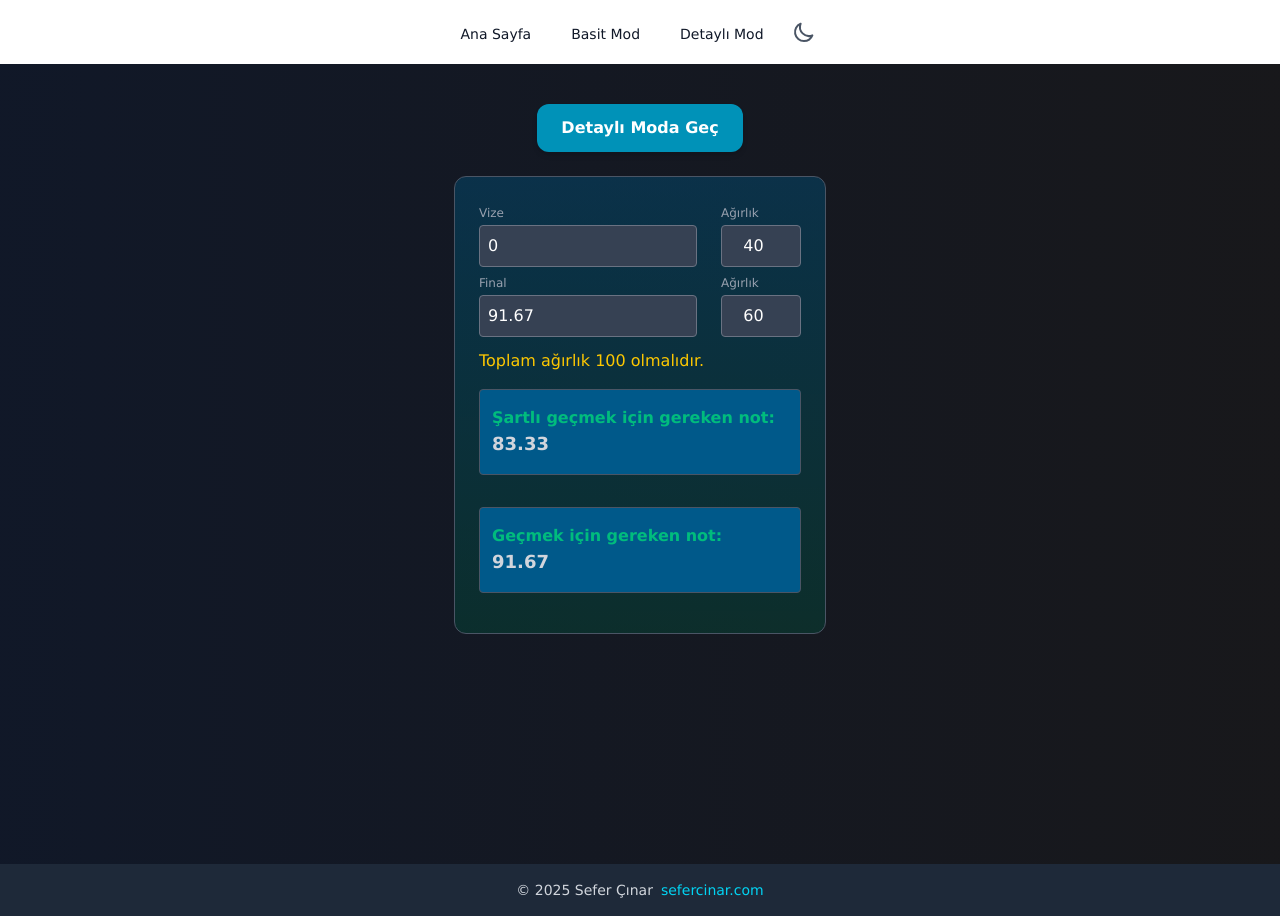
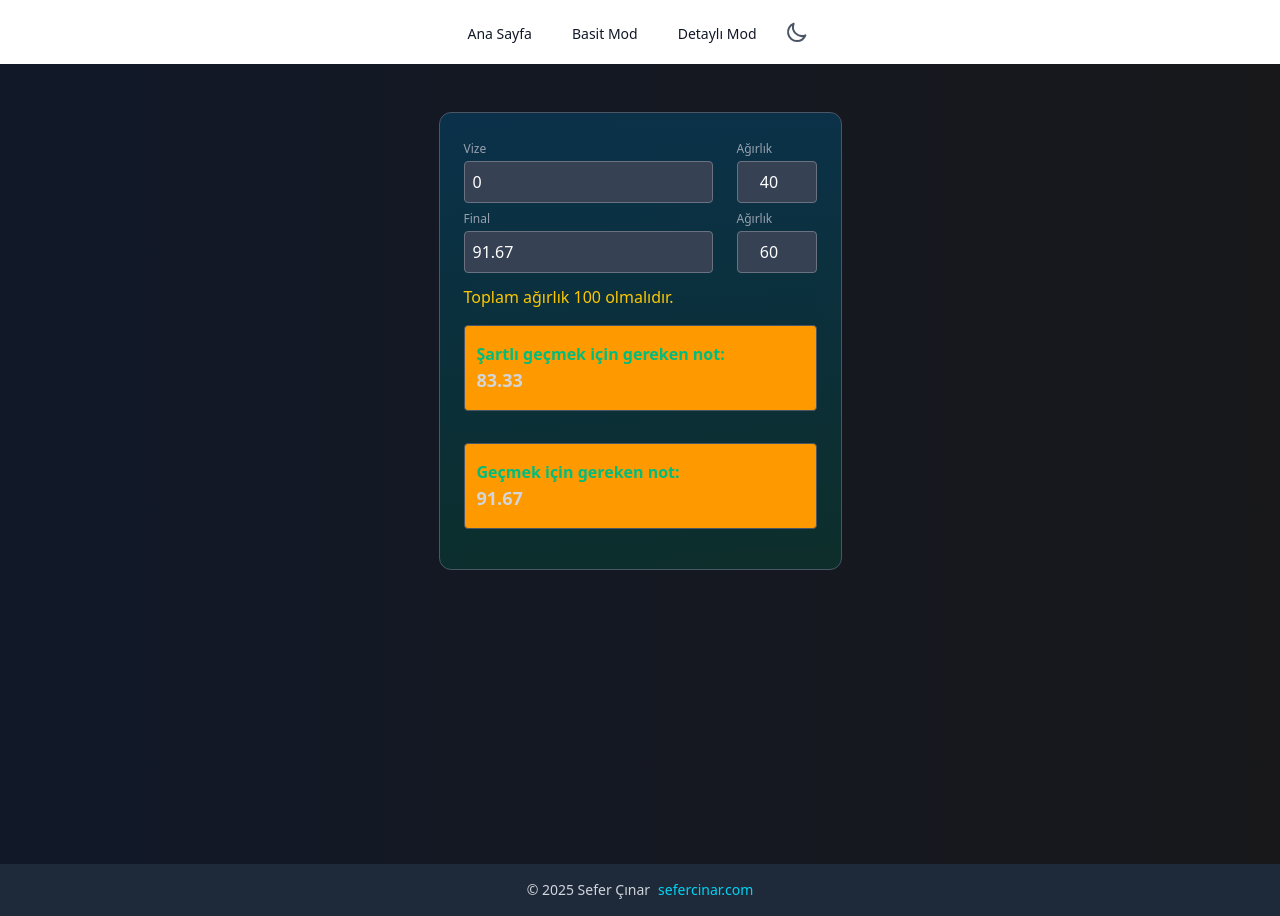
Before and after one commit to SeferCinar/examApp, a Nuxt app: page /basicMode in a window 1280 px wide. Built offline with nearby package versions, Linux system fonts and the light colour scheme.

Commit message:
dark-light mode switch added

```diff
--- a/assets/css/main.css
+++ b/assets/css/main.css
@@ -1,8 +1,3 @@
+
 @import "tailwindcss";
-
-* {
-    font-family: Verdana, Geneva, Tahoma, sans-serif;
-}
-body {
-   background-color: gray;
-}
+@custom-variant dark (&:where(.dark, .dark *));
--- a/components/GradeInfo.vue
+++ b/components/GradeInfo.vue
@@ -24,7 +24,7 @@ export default{
         infoBgColor:{
             type:String,
             required:false,
-            default:"bg-sky-800",
+            default:" bg-amber-500 dark:bg-sky-800",
         },
         infoBgColorHover:{
             type:String,
--- a/components/Navbar.vue
+++ b/components/Navbar.vue
@@ -24,7 +24,7 @@
 
             <button @click="toggleColorMode"
                     class="p-2 rounded-lg text-gray-600 dark:text-gray-300 hover:bg-gray-100 dark:hover:bg-gray-700 focus:outline-none">
-              <svg v-if="colorMode === 'dark'" xmlns="http://www.w3.org/2000/svg" class="h-6 w-6" fill="none" viewBox="0 0 24 24" stroke="currentColor">
+              <svg v-if="colorMode.value === 'dark'" xmlns="http://www.w3.org/2000/svg" class="h-6 w-6" fill="none" viewBox="0 0 24 24" stroke="currentColor">
                 <path stroke-linecap="round" stroke-linejoin="round" stroke-width="2" d="M12 3v1m0 16v1m9-9h-1M4 12H3m15.364 6.364l-.707-.707M6.343 6.343l-.707-.707m12.728 0l-.707.707M6.343 17.657l-.707.707M16 12a4 4 0 11-8 0 4 4 0 018 0z" />
               </svg>
               <svg v-else xmlns="http://www.w3.org/2000/svg" class="h-6 w-6" fill="none" viewBox="0 0 24 24" stroke="currentColor">
@@ -40,6 +40,9 @@
                   <path v-else stroke-linecap="round" stroke-linejoin="round" stroke-width="2" d="M4 6h16M4 12h16M4 18h16" />
                 </svg>
               </button>
+                  <div class="bg-white dark:bg-black text-black dark:text-white p-4">
+                       Açık modda beyaz arka plan, siyah yazı; koyu modda siyah arka plan, beyaz yazı.
+                  </div>
             </div>
           </div>
         </div>
@@ -70,12 +73,10 @@
   </template>
 
   <script setup lang="ts">
-  import { useColorMode } from '@vueuse/core'
-
   const colorMode = useColorMode()
   const isOpen = ref(false)
 
   function toggleColorMode() {
-    colorMode.value = colorMode.value === 'dark' ? 'light' : 'dark'
-  }
+  colorMode.preference = colorMode.value === 'dark' ? 'light' : 'dark'
+ }
   </script>
--- a/nuxt.config.ts
+++ b/nuxt.config.ts
@@ -1,13 +1,20 @@
 // https://nuxt.com/docs/api/configuration/nuxt-config
-
 import tailwindcss from "@tailwindcss/vite";
 export default defineNuxtConfig({
   compatibilityDate: '2024-11-01',
   devtools: { enabled: true },
-  css: ['~/assets/css/main.css'],
   vite: {
     plugins: [
       tailwindcss(),
     ],
   },
+  css: ['~/assets/css/main.css'],
+  modules: [
+    '@nuxtjs/color-mode'
+  ],
+  colorMode: {
+    classSuffix: '',
+    fallback: 'light',
+    preference: 'light',
+  },
 })
--- a/pages/advancedMode.vue
+++ b/pages/advancedMode.vue
@@ -65,10 +65,10 @@ export default {
 <template>
   <div class="flex flex-col items-center justify-center bg-gray-900 min-h-screen p-6">
    <div class="buttons flex flex-row gap-4">
-    <button @click="navigateTo('/basicMode')"
+    <!-- <button @click="navigateTo('/basicMode')"
       class="py-3 px-6 bg-cyan-600 hover:bg-cyan-500 text-white font-semibold rounded-xl shadow-md transition">
       Basit Moda Geç
-    </button>
+    </button> -->
 
     <button @click="addGradeComponent"
       class="py-3 px-6 bg-cyan-600 hover:bg-cyan-500 text-white font-semibold rounded-xl shadow-md transition">
--- a/pages/basicMode.vue
+++ b/pages/basicMode.vue
@@ -42,10 +42,10 @@ export default {
 
 <template>
   <div class="flex flex-col items-center bg-gradient-to-r from-gray-900 to-zinc-900 min-h-screen p-6">
-    <button @click="navigateTo('/advancedMode')"
+    <!-- <button @click="navigateTo('/advancedMode')"
       class="mt-4 py-3 px-6 bg-cyan-600 hover:bg-cyan-500 text-white font-semibold rounded-xl shadow-md transition">
       Detaylı Moda Geç
-    </button>
+    </button> -->
     <div class="flex flex-col items-left bg-linear-to-t from-emerald-900/40 to-sky-900/50 p-6 rounded-xl border border-gray-600 hover:border-gray-400 hover:shadow-lg transition-all mt-6">
       <GradeInput
         v-model:value="gradeComponents[0].value"
@@ -69,7 +69,7 @@ export default {
         gradeText="Şartlı geçmek için gereken not"
         :gradeValue="conditionalPass"
         infoTextColor="text-emerald-500"
-        infoBgColor="bg-sky-800"
+        infoBgColor="bg-amber-500 dark:bg-sky-800"
         infoBgColorHover="hover:bg-sky-700"
         ></GradeInfo>
 
@@ -77,7 +77,7 @@ export default {
         gradeText="Geçmek için gereken not"
         :gradeValue="neededFinalGrade"
         infoTextColor="text-emerald-500"
-        infoBgColor="bg-sky-800"
+        infoBgColor="bg-amber-500 dark:bg-sky-800"
         infoBgColorHover="hover:bg-sky-700"></GradeInfo>
     </div>
   </div>
--- /dev/null
+++ b/tailwind.config.js
@@ -0,0 +1,14 @@
+module.exports = {
+  darkmode: 'class',
+  content: [
+    './components/**/*.{vue,js,ts}',
+    './layouts/**/*.vue',
+    './pages/**/*.vue',
+    './plugins/**/*.{js,ts}',
+    './nuxt.config.{js,ts}',
+  ],
+  theme: {
+    extend: {},
+  },
+  plugins: [],
+}
```
Also changed, not shown: app.vue (+12 -0 lines), package.json (+6 -4 lines), 1 other file (tests, documents, lock files or other folders).
